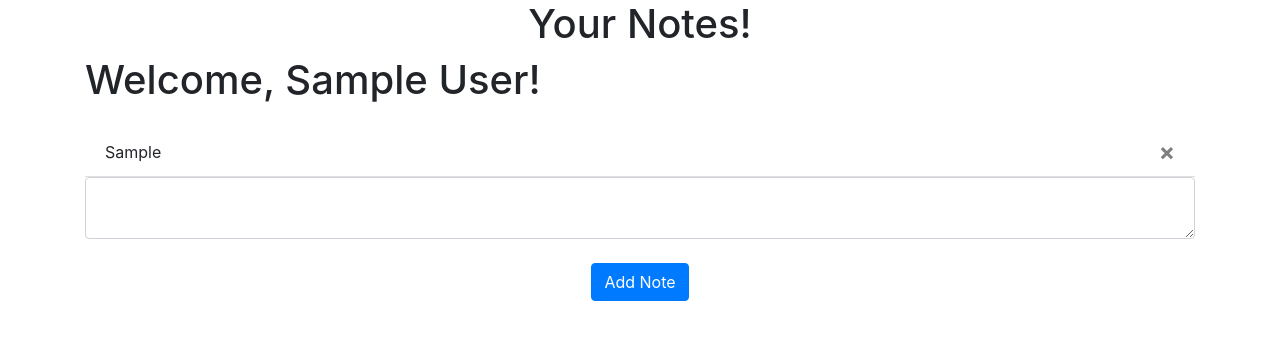
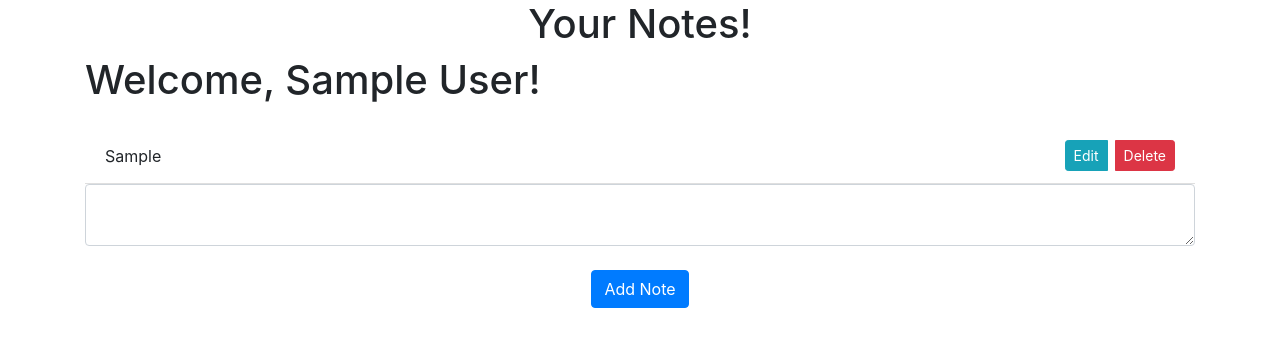
Before and after one commit to demoh77/Flask-Login-Project, a Flask app: page / in a window 1280 px wide. Shown: the part 56-403 px from the top of the page. Run offline with Flask 3, Linux system fonts and the light colour scheme; a user stored in the database is signed in; tables that the repository leaves empty hold one stand-in row (values such as "Sample post"); some libraries are stand-ins or nearby versions.

Commit message:
Update home.html

```diff
--- a/ca2/templates/home.html
+++ b/ca2/templates/home.html
@@ -3,11 +3,24 @@
 <h1 class="mb-4">Welcome, {{ user.first_name | escape }} {{ user.surname | escape }}!</h1>
 <ul class="list-group list-group-flush" id="notes">
   {% for note in user.notes %}
-  <li class="list-group-item">
-    {{ note.data }}
-    <button type="button" class="close" onClick="deleteNote({{ note.id }})">
-      <span aria-hidden="true">&times;</span>
-    </button>
+  <li class="list-group-item" id="note-{{ note.id }}">
+    <div class="d-flex justify-content-between align-items-center">
+      <div class="note-content">
+        {{ note.data }}
+      </div>
+      <div class="update-form" style="display: none;">
+        <input type="text" id="update-input-{{ note.id }}" class="form-control" value="{{ note.data }}">
+        <button class="btn btn-sm btn-success mt-2" onclick="saveNoteUpdate({{ note.id }})">Save</button>
+      </div>
+      <div class="btn-group">
+        <button type="button" class="btn btn-sm btn-info mr-2" onClick="updateNote({{ note.id }})">
+          Edit
+        </button>
+        <button type="button" class="btn btn-sm btn-danger" onClick="deleteNote({{ note.id }})">
+          Delete
+        </button>
+      </div>
+    </div>
   </li>
   {% endfor %}
 </ul>
```
